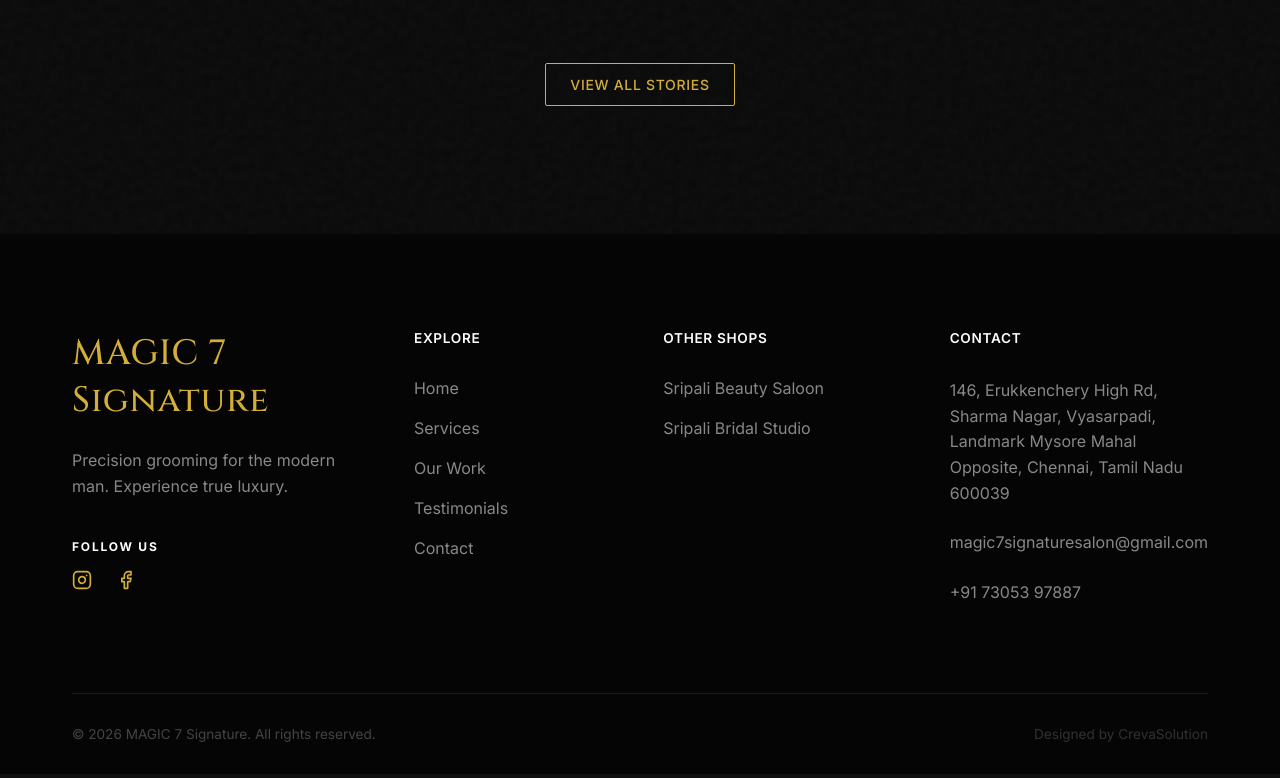
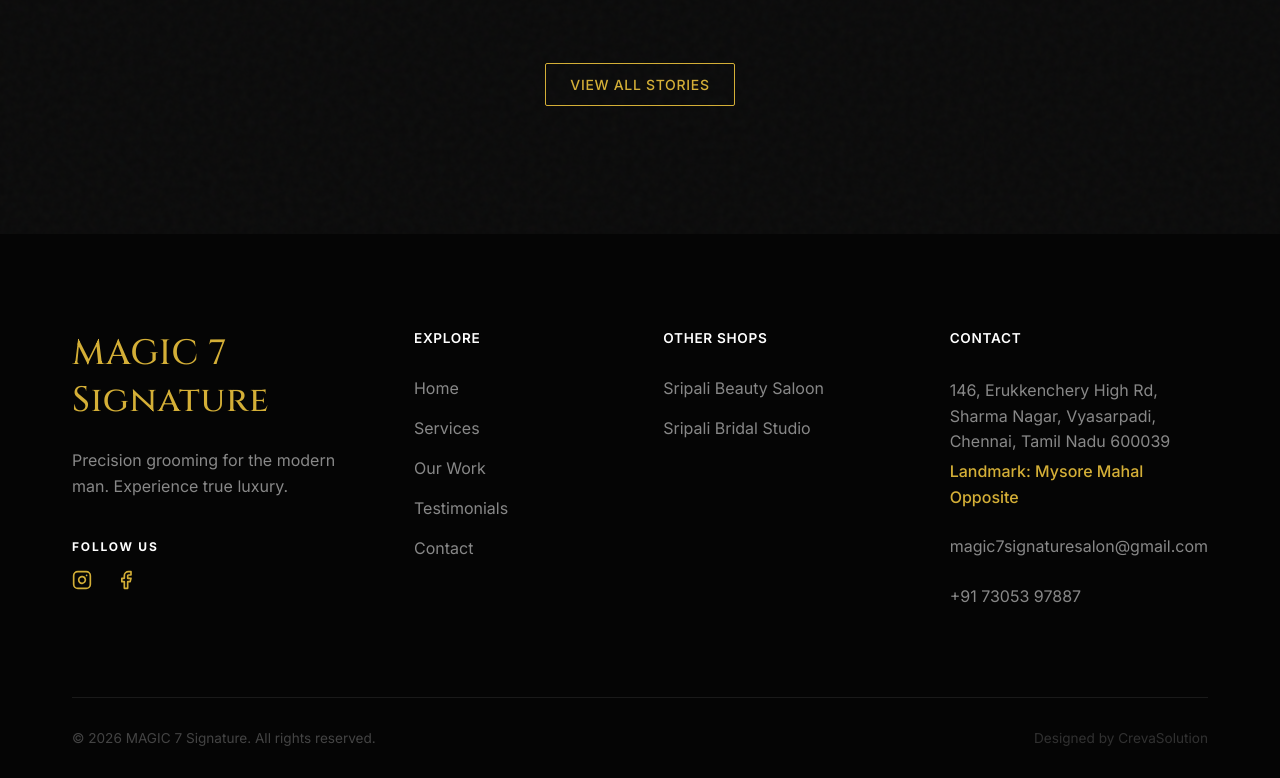
Before and after one commit to sripalistudio/magic7singnature, a React (Vite) app: page / in a window 1280 px wide. Shown: the part 2899-3677 px from the top of the page. Built offline with nearby package versions, Linux system fonts and the light colour scheme.

Commit message:
Add files via upload

```diff
--- a/src/components/layout/Footer.jsx
+++ b/src/components/layout/Footer.jsx
@@ -46,8 +46,8 @@
                         <div className={styles.contactItem}>
                             146, Erukkenchery High Rd,
                             Sharma Nagar, Vyasarpadi,
-                            Landmark Mysore Mahal Opposite,
                             Chennai, Tamil Nadu 600039
+                            <span className={styles.landmark}>Landmark: Mysore Mahal Opposite</span>
                         </div>
                         <div className={styles.contactItem}>
                             <a href="mailto:magic7signaturesalon@gmail.com">magic7signaturesalon@gmail.com</a>
--- a/src/components/layout/Footer.module.css
+++ b/src/components/layout/Footer.module.css
@@ -109,6 +109,13 @@
     display: block;
 }
 
+.landmark {
+    color: var(--primary);
+    display: block;
+    margin-top: 0.25rem;
+    font-weight: 500;
+}
+
 .contactItem a {
     color: #888;
     text-decoration: none;
--- a/src/pages/Contact.jsx
+++ b/src/pages/Contact.jsx
@@ -77,7 +77,12 @@
                     <div className={styles.infoGrid}>
                         <div>
                             <span className={styles.label}>Visit Us</span>
-                            <p className={styles.value}>146, Erukkenchery High Rd,<br />Sharma Nagar, Vyasarpadi,<br />Landmark Mysore Mahal Opposite,<br />Chennai, Tamil Nadu 600039</p>
+                            <p className={styles.value}>
+                                146, Erukkenchery High Rd,<br />
+                                Sharma Nagar, Vyasarpadi,<br />
+                                Chennai, Tamil Nadu 600039
+                                <span className={styles.landmark}>Landmark: Mysore Mahal Opposite</span>
+                            </p>
                         </div>
                         <div>
                             <span className={styles.label}>Contact Info</span>
--- a/src/pages/Contact.module.css
+++ b/src/pages/Contact.module.css
@@ -67,6 +67,13 @@
     line-height: 1.5;
 }
 
+.landmark {
+    color: var(--primary);
+    display: block;
+    font-weight: 500;
+    margin: 0.25rem 0;
+}
+
 .formGroup {
     margin-bottom: 1.5rem;
 }
--- a/src/pages/Home.jsx
+++ b/src/pages/Home.jsx
@@ -131,7 +131,7 @@
                             <p className={styles.serviceDesc}>
                                 Combine a haircut and beard trim with a relaxing facial massage.
                             </p>
-                            <Link to="/book">
+                            <Link to="/contact">
                                 <Button variant="secondary" fullWidth>Book Now</Button>
                             </Link>
                         </div>
```
